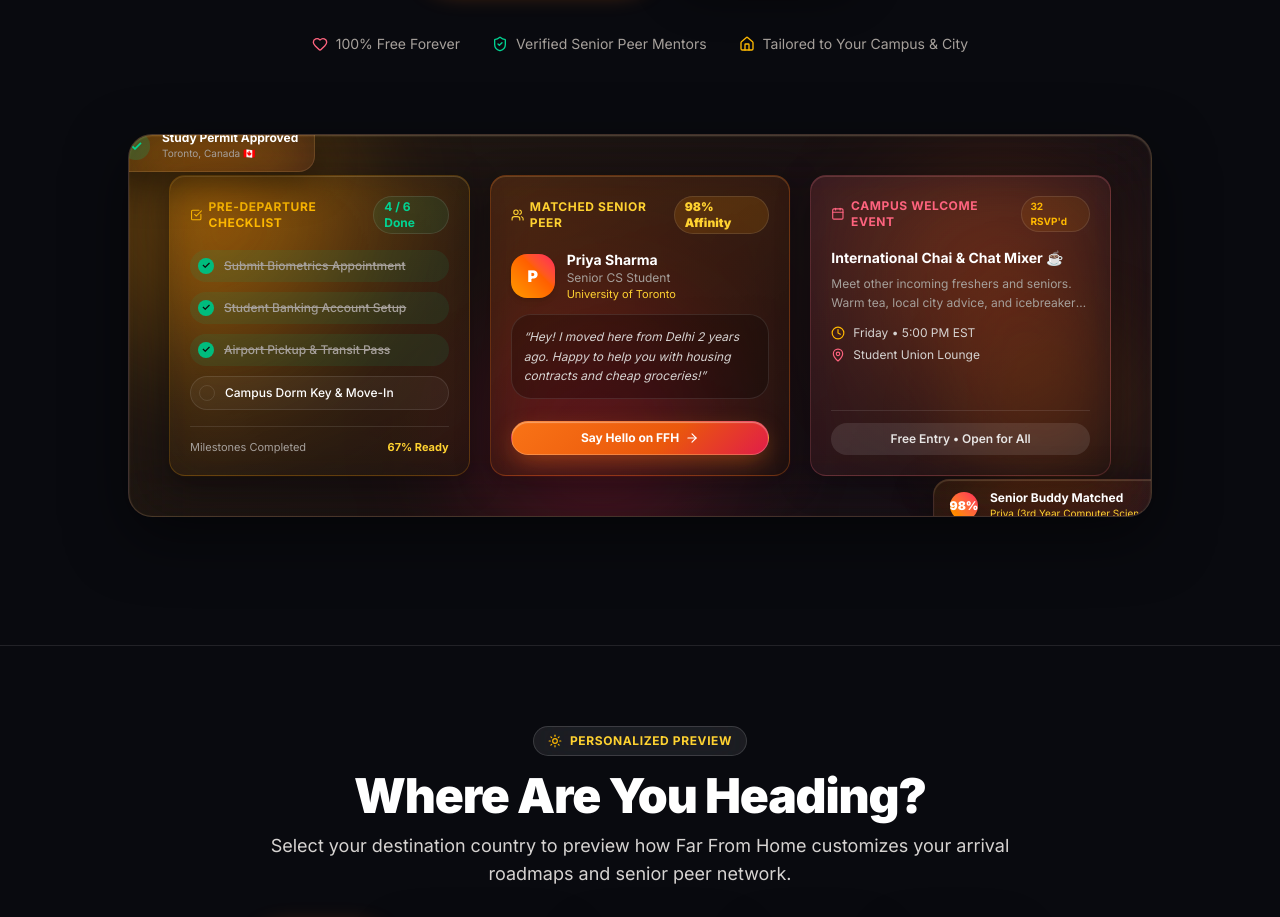
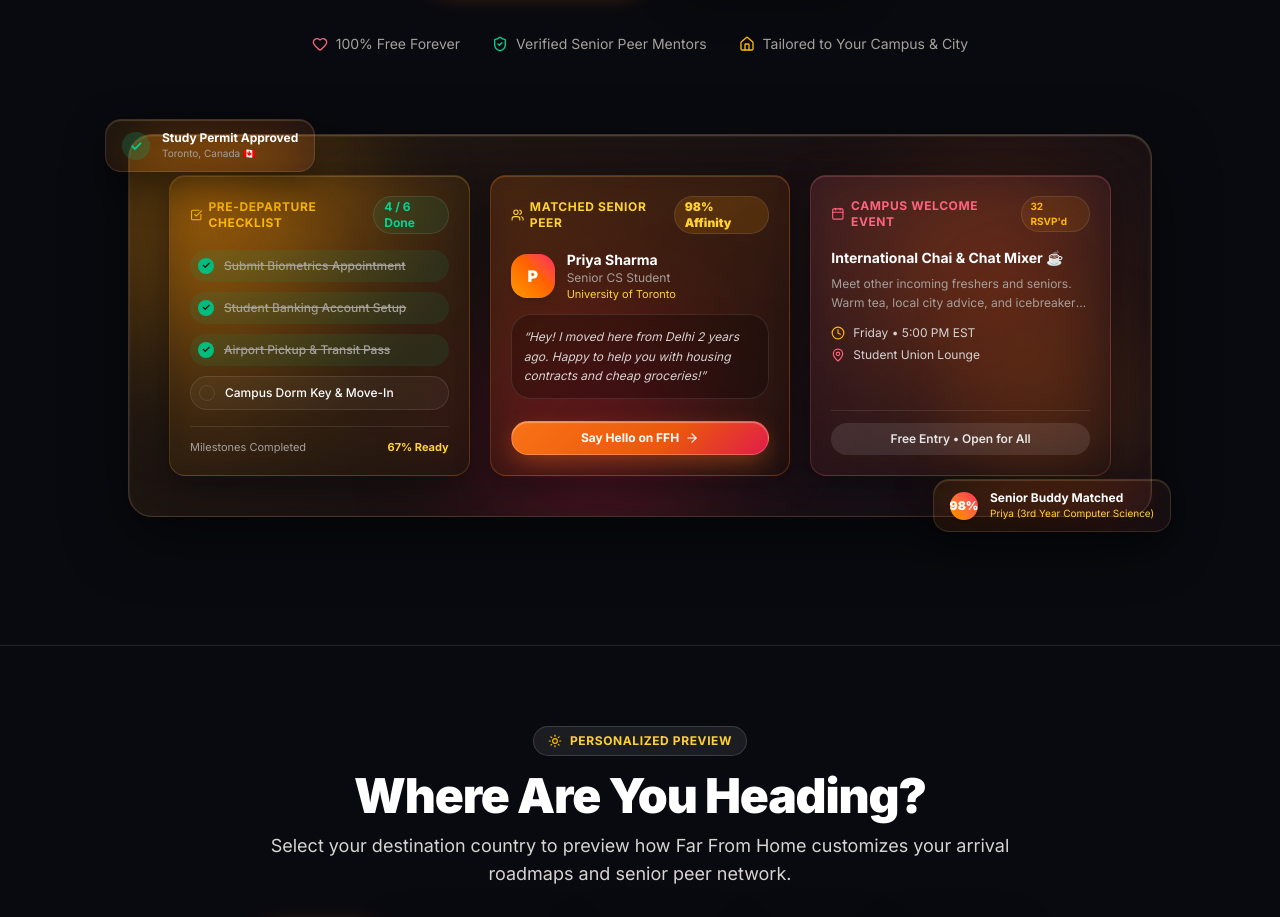
Before and after one commit to sumitpriyadarshii/Internation-student-support-problem, a Next.js app: page / in a window 1280 px wide. Shown: the part 840-1757 px from the top of the page. Built offline with nearby package versions, Linux system fonts and the light colour scheme; no server answers.

Commit message:
fix(ui): remove overflow-hidden from hero showcase so floating badges don't clip at border

```diff
--- a/src/app/page.tsx
+++ b/src/app/page.tsx
@@ -214,7 +214,7 @@ export default function HomePage() {
               className="mt-14 lg:mt-20 relative max-w-5xl mx-auto"
             >
               {/* Outer Frosted Glass Enclosure */}
-              <div className="ios-glass-prominent rounded-3xl p-6 sm:p-8 lg:p-10 relative overflow-hidden">
+              <div className="ios-glass-prominent rounded-3xl p-6 sm:p-8 lg:p-10 relative">
                 {/* Warm ambient glow orbs — the "paint" that backdropblur smears into glass */}
                 <div className="pointer-events-none absolute inset-0 overflow-hidden rounded-3xl" aria-hidden="true">
                   <div className="absolute -top-16 -left-16 w-72 h-72 rounded-full bg-amber-500/25 blur-3xl" />
```
